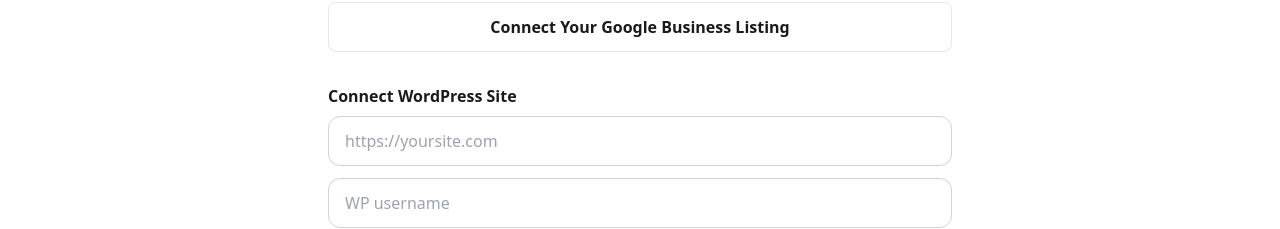
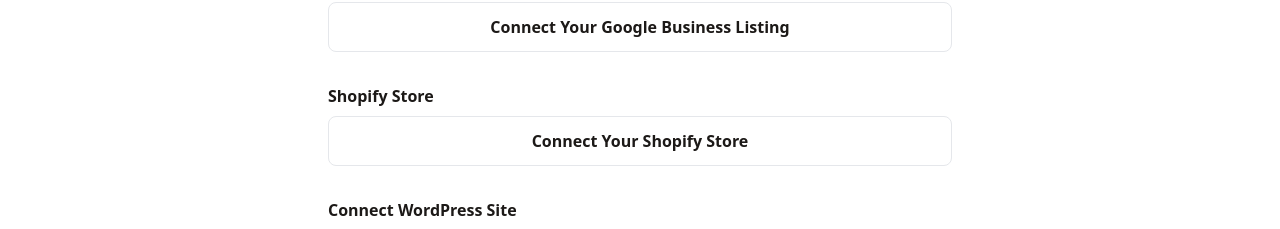
Before and after one commit to rksaini3/Sthamlyst, a Next.js app: page /optimizer in a window 1280 px wide. Shown: the part 181-410 px from the top of the page. Built offline with nearby package versions, Linux system fonts and the light colour scheme; no server answers.

Commit message:
Update page.tsx

```diff
--- a/app/optimizer/page.tsx
+++ b/app/optimizer/page.tsx
@@ -4,7 +4,8 @@ import { useEffect, useState, FormEvent } from 'react';
 import { useRouter } from 'next/navigation';
 import { supabase } from '@/lib/supabaseClient';
 import ConnectGBPButton from '@/components/ConnectGBPButton';
-import type { WordpressConnection, Optimization, Audit } from '@/types';
+import ConnectShopifyButton from '@/components/ConnectShopifyButton';
+import type { WordpressConnection, ShopifyConnection, Optimization, Audit } from '@/types';
 
 interface OptimizationWithAudit extends Optimization {
   audits: Pick<Audit, 'brand_name' | 'visibility_score'> | null;
@@ -22,6 +23,7 @@ function getDomain(url: string | null | undefined): string | null {
 export default function OptimizerPage() {
   const router = useRouter();
   const [connections, setConnections] = useState<WordpressConnection[]>([]);
+  const [shopifyConnections, setShopifyConnections] = useState<ShopifyConnection[]>([]);
   const [optimizations, setOptimizations] = useState<OptimizationWithAudit[]>([]);
   const [siteScores, setSiteScores] = useState<Record<string, { brand: string; score: number | null }>>({});
   const [gbpConnected, setGbpConnected] = useState(false);
@@ -45,6 +47,12 @@ export default function OptimizerPage() {
       .select('*')
       .eq('user_id', userId);
     setConnections(conns ?? []);
+
+    const { data: shopifyConns } = await supabase
+      .from('shopify_connections')
+      .select('*')
+      .eq('user_id', userId);
+    setShopifyConnections(shopifyConns ?? []);
 
     const { data: gbp } = await supabase
       .from('gbp_connections')
@@ -124,6 +132,17 @@ export default function OptimizerPage() {
           </div>
         ) : (
           <ConnectGBPButton />
+        )}
+      </section>
+
+      <section className="mb-8">
+        <h2 className="font-semibold mb-2">Shopify Store</h2>
+        {shopifyConnections.length > 0 ? (
+          <div className="border border-green-200 dark:border-green-900 rounded-xl p-4 text-sm text-green-700 dark:text-green-400 bg-green-50 dark:bg-green-900/20">
+            ✅ Connected: {shopifyConnections[0].shop_domain}
+          </div>
+        ) : (
+          <ConnectShopifyButton />
         )}
       </section>
 
```
